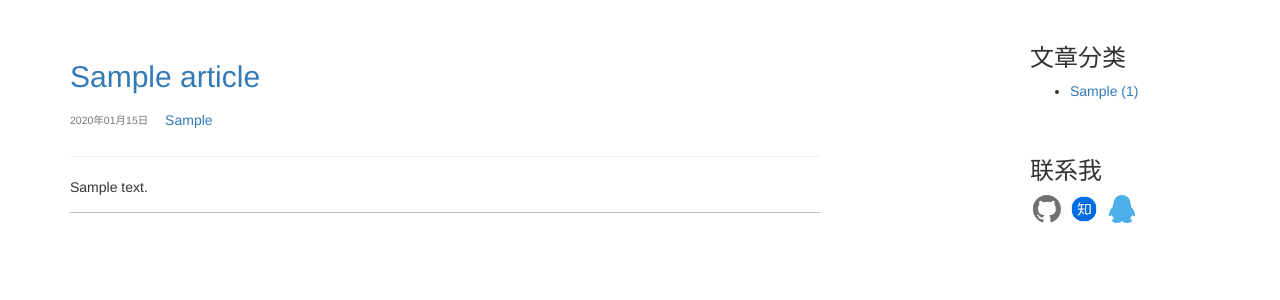
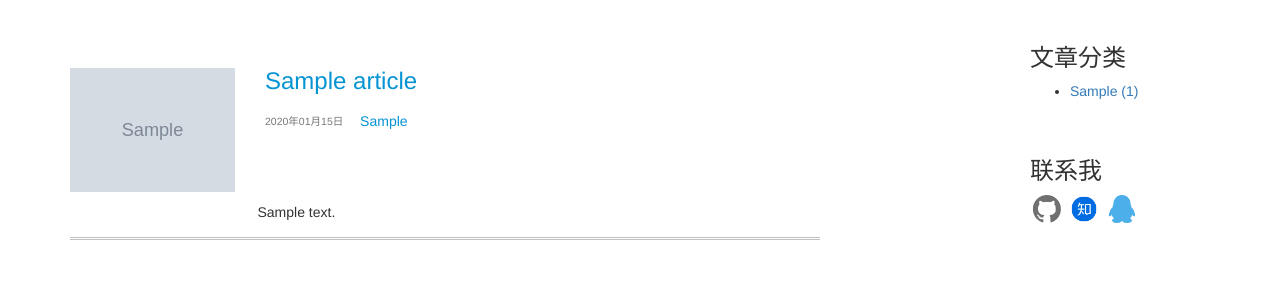
Before and after one commit to thrfox/AmazingCook_blog, a Django app: page / in a window 1280 px wide. Shown: the part 51-351 px from the top of the page. Run offline with Django 3.2, Linux system fonts and the light colour scheme; tables that the repository leaves empty hold one stand-in row (values such as "Sample post"); grey boxes marked "Sample" are stand-in pictures; some libraries are stand-ins or nearby versions.

Commit message:
--加入文章图片头 --content图片转链接

```diff
--- a/blog/admin.py
+++ b/blog/admin.py
@@ -21,7 +21,7 @@ class ArticleAdmin(MarkdownxModelAdmin):
     ordering = ('-modify_time',)  # 按修改时间降序排列
 
     # 编辑框
-    fields = ('title', 'category', 'content', 'post_time', 'modify_time',)  # 显示被编辑的字段
+    fields = ('title', 'head_image', 'category', 'content', 'post_time', 'modify_time',)  # 显示被编辑的字段
     readonly_fields = ('modify_time',)
 
 
--- a/blog/models.py
+++ b/blog/models.py
@@ -1,10 +1,14 @@
+import re
+
 from django.db import models
+# 用户表
+from django.db.models.signals import pre_save
+from django.dispatch import receiver
+from django.utils import timezone
+from markdownx.models import MarkdownxField
+
 
 # 创建数据库表
-
-# 用户表
-from django.utils import timezone
-from markdownx.models import MarkdownxField
 
 
 class Users(models.Model):
@@ -58,6 +62,7 @@ class ArticleTag(models.Model):
 class Article(models.Model):
     title = models.CharField(max_length=100, verbose_name='标题')  # 标题
     # author = models.ForeignKey(Users, verbose_name='作者')  # 作者, 默认值为用户名
+    head_image = models.URLField(max_length=200, verbose_name='文章头图片外链', blank=True)
     category = models.ForeignKey(ArticleCategory, verbose_name='文章类别')  # 文章类别，选项选择
     tag = models.ManyToManyField(ArticleTag, max_length=50, verbose_name='标签')
     content = MarkdownxField(blank=True, null=True, verbose_name='正文')  # 文章正文，可为空，富表单
@@ -75,3 +80,14 @@ class Article(models.Model):
     class Meta:
         ordering = ['-post_time']
         verbose_name_plural = '文章'  # 显示名称
+
+
+@receiver(pre_save, sender=Article)
+def from_content_get_image_url(sender, instance, *args, **kwargs):
+    if instance.head_image is None or instance.head_image == '':
+        recomp = re.compile(r'http.*\.(png|jpg|gif)')  # 匹配图片
+        try:
+            url = re.search(recomp, instance.content[:500]).group(0)
+        except AttributeError:
+            url = 'https://www.test.com'
+        instance.head_image = url
--- a/blog/templatetags/custom_markdown.py
+++ b/blog/templatetags/custom_markdown.py
@@ -1,7 +1,7 @@
 # -*- coding: utf-8 -*-
+import re
 
 import markdown
-
 from django import template
 from django.template.defaultfilters import stringfilter
 from django.utils.safestring import mark_safe
@@ -20,3 +20,19 @@ def custom_markdown(value):
                                        enable_attributes=False))
     # return mark_safe(markdown2.markdown(force_text(value),
     # extras=["fenced-code-blocks", "cuddled-lists", "metadata", "tables", "spoiler"]))
+
+
+@register.filter(is_safe=True)  # 注册template filter
+@stringfilter  # 希望字符串作为参数
+def clear_css_img(value):
+    imgurlcp = re.compile(r'http.*\.(png|jpg|gif)')  # 匹配图片
+    try:
+        imgurl = r'<a href="' + re.search(imgurlcp, value).group(0) + r'">[图片]</a>'
+    except AttributeError:
+        imgurl = r'<a href="https://www.baidu.com">https://www.baidu.com</a>'
+    imgtag = re.compile(r'<img.*/>')
+    value = re.sub(imgtag, imgurl, value)
+    value = re.sub(r'<h\d>', '<p>', value)
+    value = re.sub(r'</h\d>', '</p>', value)
+    print(value)
+    return value
--- a/blog/views.py
+++ b/blog/views.py
@@ -10,8 +10,10 @@ from blog.models import Article, ArticleCategory
 # 首页
 # 分页页码默认设为1
 def home(request, num=1):
-    articles_data = Article.objects.all()  # 文章
-    sidebar_category = ArticleCategory.objects.values('category').distinct().annotate(num_articles=Count('article'))
+    articles_data = Article.objects.all().order_by('-post_time')[0 + (10 * (num - 1)):9 + (10 * (num - 1))]  # 文章
+    sidebar_category = ArticleCategory.objects.values('category').distinct().annotate(
+        num_articles=Count('article'))  # 文章分类统计
+
     paginator = Paginator(articles_data, 10)  # 分页，每页10个
     try:
         articles = paginator.page(num)
@@ -93,7 +95,3 @@ def collections(request):
 
 def about_me(request):
     return render(request, 'about_me.html', locals())
-
-
-def ex(request):
-    return render(request, 'examples.html', locals())
--- a/static/css/main.css
+++ b/static/css/main.css
@@ -1,7 +1,17 @@
-.post-content {
-    border-bottom: 1px #c0c0c0 solid;
+#post {
+    border-bottom: 3px #c0c0c0 double;
     border-radius: 4px 4px 0 0;
     padding-bottom: 5px;
+    margin: 2em 0;
+}
+
+.post-content a {
+    color: #0593d3;
+    cursor: pointer;
+}
+
+.post-image {
+    margin-top: 20px;
 }
 
 @media screen and (max-width: 768px) {
--- a/templates/base.html
+++ b/templates/base.html
@@ -2,6 +2,7 @@
 {% load staticfiles %}
 <html lang="en">
 <head>
+    <meta name="viewport" content="width=device-width, initial-scale=1, maximum-scale=1, user-scalable=no"/>
     <meta charset="utf-8">
     <title>AmazingCode</title>
 </head>
@@ -39,6 +40,5 @@
 <script src="https://cdn.bootcss.com/jquery/2.1.1/jquery.min.js"></script>
 <!-- 最新的 Bootstrap 核心 JavaScript 文件 -->
 <script src="https://cdn.bootcss.com/bootstrap/3.3.7/js/bootstrap.min.js"></script>
-<meta name="viewport" content="width=device-width, initial-scale=1, maximum-scale=1"/>
 </body>
 </html>
--- a/templates/home.html
+++ b/templates/home.html
@@ -4,30 +4,35 @@
 
 {% block content %}
     <div class="col-md-8 col-xs-12">
-        {% for article in articles %}
-            <div class="post-content">
-                <div class="page-header">
-
+        {% for article in articles_data %}
+            <div id="post" class="row">
+                <div class="row">
+                    <div class="post-image col-md-3 col-xs-3">
+                        <img src="{{ article.head_image }}">
+                    </div>
+                    <div class="post-content col-md-9 col-xs-9">
                         <a href="{% url "articleDetail" id=article.id year=article.post_time|date:"Y" month=article.post_time|date:"m" %}">
-                        <h2>
+                            <h3>
                                 {{ article.title }}
-                        </h2>
+                            </h3>
                         </a>
-
                         <h5>
                             <small>{{ article.post_time|date:'Y年m月d日' }}</small>
-                        <a class="btn" href="{% url "archive" fil=article.category %}">{{ article.category }}</a>
+                            <a class="btn"
+                               href="{% url "archive" fil=article.category %}">{{ article.category }}</a>
                         </h5>
                     </div>
-
-                <p>{{ article.content|custom_markdown|truncatechars_html:100 }}</p>
-                {% if article.content|length > 100 %}
+                </div>
+                <div class="col-md-offset-3 col-xs-offset-3">
+                    <p>{{ article.content|custom_markdown|truncatechars_html:80|clear_css_img }}</p>
+                    {% if article.content|length > 80 %}
                         <p>
                             <a class="btn"
                                href="{% url "articleDetail" id=article.id year=article.post_time|date:"Y" month=article.post_time|date:"m" %}">Detail
                                 »</a>
                         </p>
                     {% endif %}
+                </div>
             </div>
         {% endfor %}
 
@@ -47,7 +52,7 @@
             {% endif %}
         </div>
     </div>
-    <div class="col-md-4 col-xs-12">
+    <div id="sidebar_container" class="col-md-4 col-xs-12">
         <div id="home-category" class="sidebar">
             <h3>文章分类</h3>
             <ul>
--- a/templates/nav_bar.html
+++ b/templates/nav_bar.html
@@ -12,7 +12,6 @@
             </div>
 
             <div class="collapse navbar-collapse" id="navbar-obj">
-                <div class="navbar-collapse col-xs-4">
                     <ul class="nav navbar-nav">
                         <li class="dropdown">
                             <a href="#" class="dropdown-toggle" data-toggle="dropdown">Archive<span class="caret"/></a>
@@ -38,29 +37,22 @@
                             </ul>
                         </li>
                     </ul>
-                </div>
-                <div class="navbar-collapse col-xs-4">
                     <ul class="nav navbar-nav">
                         <li>
                             <a href="{% url "collection" %}">Collection</a>
                         </li>
                     </ul>
-                </div>
-                <div class="navbar-collapse col-xs-4">
                     <ul class="nav navbar-nav">
                         <li>
                             <a href="{% url "aboutMe" %}">About Me</a>
                         </li>
                     </ul>
-                </div>
-                <div class="navbar-collapse col-xs-8">
                     <form action="{% url "search" %}" class="navbar-form navbar-left" role="search" method="get">
                         <div class="form-group">
                             <input type="text" class="form-control" name="sw" placeholder="查找:标题/正文"/>
                         </div>
                     </form>
-                </div>
-                <div class="navbar-collapse col-xs-4 navbar-right">
+                <div class="navbar-collapse navbar-right">
                     <ul class="nav navbar-nav">
                         <li>
                             <p class="navbar-text"> {% now "Y年m月d日" %}</p>
```
Lines whose indentation alone changed are shown as unchanged.
